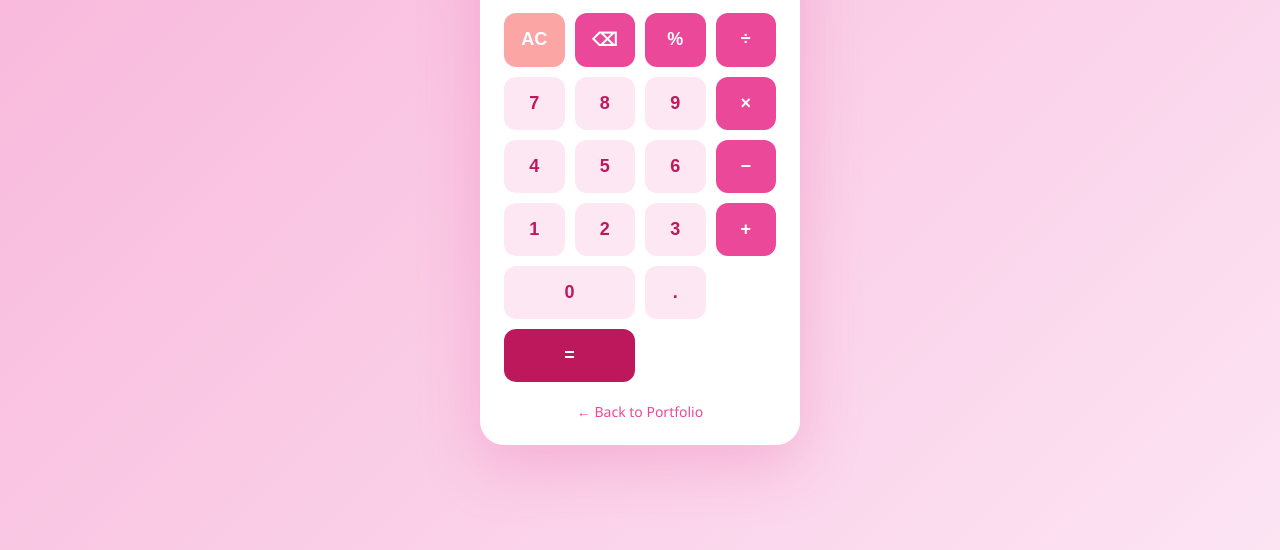
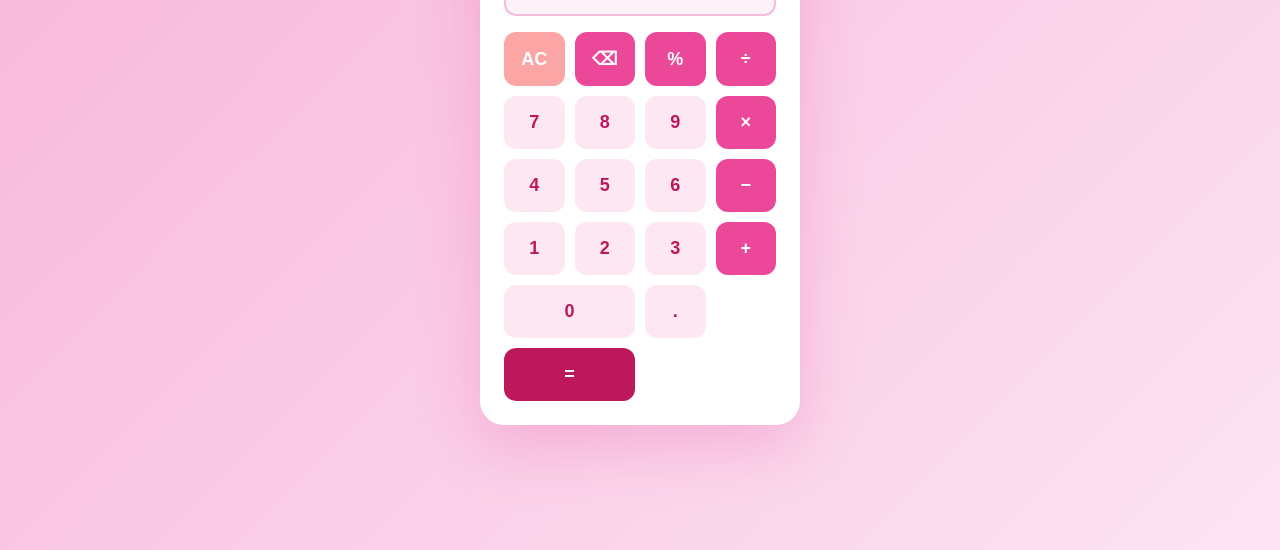
Before and after one commit to sheeza323478/calculator, a plain HTML site: page index.html in a window 1280 px wide. Shown: the part 250-800 px from the top of the page. Drawn offline with Linux system fonts and the light colour scheme.

Commit message:
Add files via upload

```diff
--- a/index.html
+++ b/index.html
@@ -138,7 +138,7 @@
     <button class="btn-eq"    onclick="calculate()">=</button>
   </div>
 
-  <a class="back-link" href="../../index.html">← Back to Portfolio</a>
+
 </div>
 
 <script>
```
